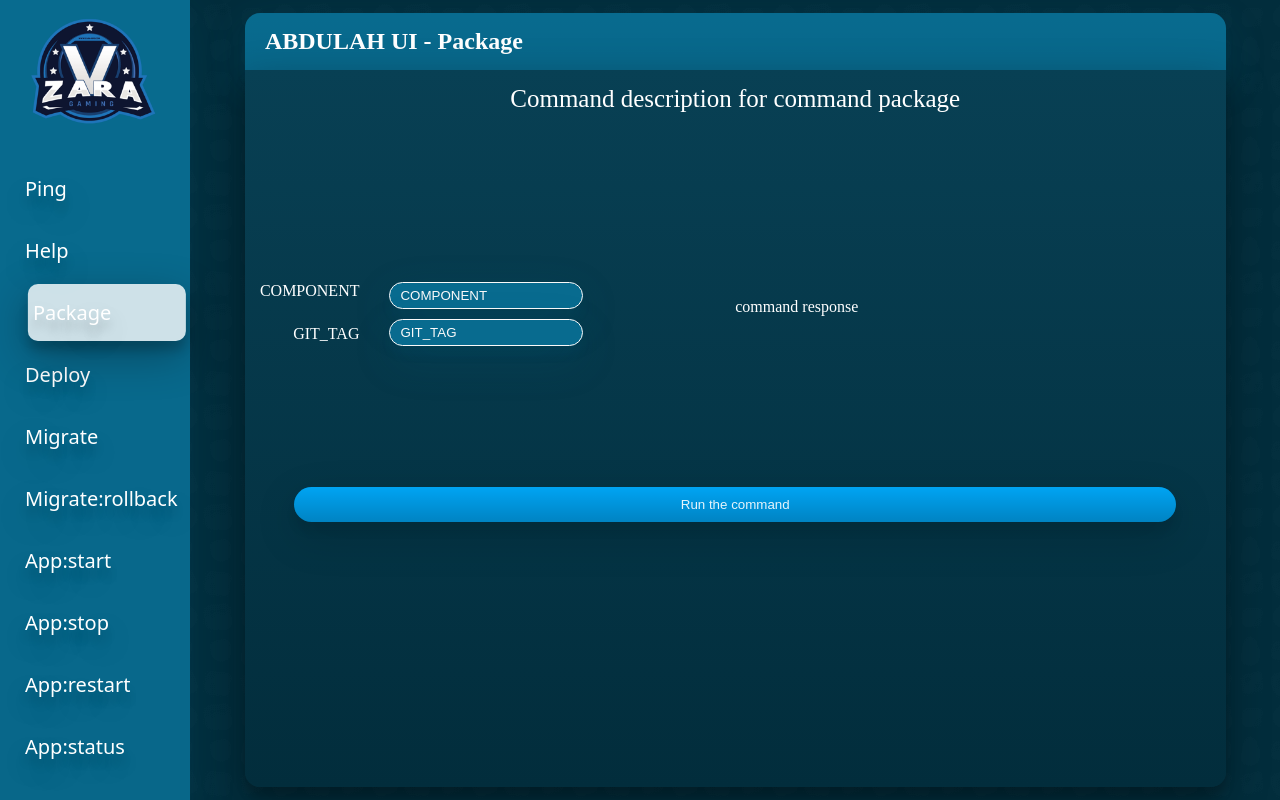
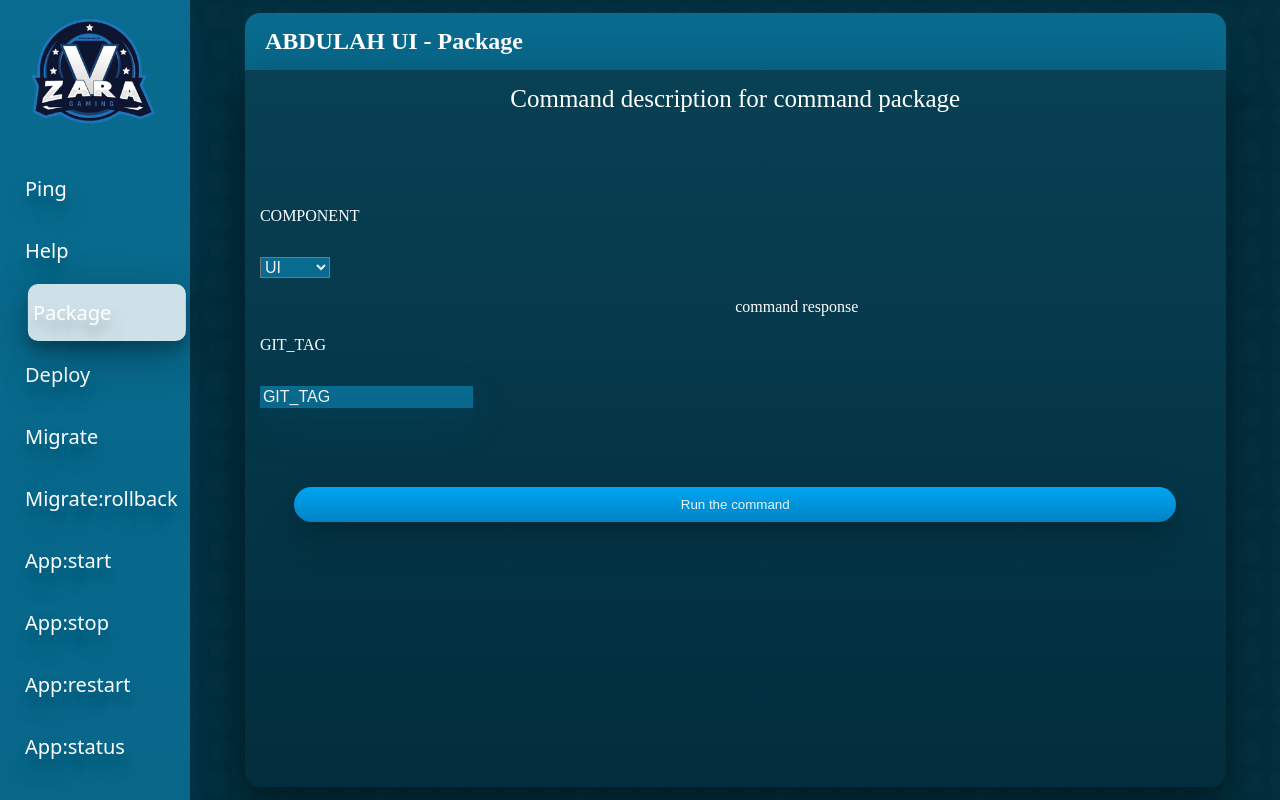
Before and after one commit to arminl17/AbdulahUITSv2, a React (Create React App) app: page / in a window 1280 px wide. Both pictures are taken after a click on the element "Package". Built offline with nearby package versions, Linux system fonts and the light colour scheme.

Commit message:
added new logic for dynamicly loading inputs for commands

```diff
--- a/src/Components/CommandUI.tsx
+++ b/src/Components/CommandUI.tsx
@@ -1,7 +1,7 @@
 import React, { FC } from "react";
 import { Fade } from "react-awesome-reveal";
 import { ICommand } from "../interfaces/CommandInterface";
-
+import { CommandArgument } from "../types/CommandArgument";
 import "../styles/CommandUI.scss";
 
 interface Props {
@@ -9,46 +9,56 @@ interface Props {
 }
 const CommandUI = ({ activeCommand }: Props) => {
   return (
-    <div className='commandContent'>
+    <div className='command-content'>
       <Fade cascade>
-        <p className='commandDescText'>{activeCommand.commandDesc}</p>
+        <p className='command-desc-text'>{activeCommand.commandDesc}</p>
       </Fade>
-      <div className='commandInputOutputWrapper'>
+      <div className='command-input-output-wrapper'>
         <div className='command'>
-          <div className='inputDesc'>
-            {activeCommand.argumentNum === 0 ? (
-              <></>
-            ) : (
-              activeCommand.arguments.map((name, index) => (
-                <span key={index} className='inputDesc'>
-                  {name}
-                </span>
-              ))
-            )}
-          </div>
-          <div className='input'>
-            {activeCommand.argumentNum === 0 ? (
-              <></>
-            ) : (
-              activeCommand.arguments.map((name, index) => {
+          {activeCommand.argumentNum === 0 ? (
+            <>
+              <p>This command does not require any parameters</p>
+            </>
+          ) : (
+            activeCommand.arguments.map(
+              (argument: CommandArgument, index: number) => {
                 return (
-                  <input
-                    key={index}
-                    type='text'
-                    className='optionsText'
-                    placeholder={name}
-                  />
+                  <div className='custom-select' key={`cmdarg${argument.name}`}>
+                    <span className='input-desc'>{argument.name}</span>
+                    {argument.type === "dropdown" ? (
+                      <select
+                        name='argument-select'
+                        className='custom-select-options'
+                      >
+                        {argument.values?.map(
+                          (value: string, index: number) => {
+                            return (
+                              <option
+                                className='options'
+                                value={value}
+                                key={`cmdargval${value}`}
+                              >
+                                {value}
+                              </option>
+                            );
+                          }
+                        )}
+                      </select>
+                    ) : (
+                      <input type='text' placeholder={argument.name} />
+                    )}
+                  </div>
                 );
-              })
-            )}
-          </div>
+              }
+            )
+          )}
         </div>
 
-        <div className='commandResponse'>
+        <div className='command-response'>
           <p>command response</p>
         </div>
       </div>
-      <button className='commandRun'>Run the command</button>
+      <button className='command-run'>Run the command</button>
     </div>
   );
 };
--- a/src/Views/Home.tsx
+++ b/src/Views/Home.tsx
@@ -14,8 +14,8 @@ const Home = () => {
         setActiveCommand={setActiveCommand}
       />
 
-      <div className='mainWrapper'>
-        <h2 className='abdulahText'>ABDULAH UI - {activeCommand.name} </h2>
+      <div className='main-wrapper'>
+        <h2 className='abdulah-text'>ABDULAH UI - {activeCommand.name} </h2>
         <CommandUI activeCommand={activeCommand} />
       </div>
     </>
--- a/src/assets/commandList.ts
+++ b/src/assets/commandList.ts
@@ -1,3 +1,27 @@
+import { CommandArgument } from "../types/CommandArgument";
+
+const componentArg: CommandArgument = {
+  name: "COMPONENT",
+  type: "dropdown",
+  values: ["UI", "Client", "Server"],
+};
+
+const envArg: CommandArgument = {
+  name: "ENVIRONMENT",
+  type: "dropdown",
+  values: ["Production", "Development"],
+};
+
+const appArg: CommandArgument = {
+  name: "APP",
+  type: "dropdown",
+  values: ["zerodawn"],
+};
+const gitArg: CommandArgument = {
+  name: "GIT_TAG",
+  type: "input",
+};
+
 export let commandList = [
   {
     name: "Ping",
@@ -17,48 +41,48 @@ export let commandList = [
     name: "Package",
     commandDesc: "Command description for command package",
     argumentNum: 2,
-    arguments: ["COMPONENT", "GIT_TAG"],
+    arguments: [componentArg, gitArg],
   },
   {
     name: "Deploy",
     commandDesc: "Command description for command deploy",
     argumentNum: 3,
-    arguments: ["COMPONENT", "ENVIRONMENT", "GIT_TAG"],
+    arguments: [componentArg, envArg, gitArg],
   },
   {
     name: "Migrate",
     commandDesc: "Command description for command migrate",
     argumentNum: 2,
-    arguments: ["APP", "ENV_NAME"],
+    arguments: [appArg, gitArg],
   },
   {
     name: "Migrate:rollback",
     commandDesc: "Command description for command migrate:rollback",
     argumentNum: 2,
-    arguments: ["APP", "ENV_NAME"],
+    arguments: [appArg, envArg],
   },
   {
     name: "App:start",
     commandDesc: "Command description for command app:start",
     argumentNum: 2,
-    arguments: ["APP", "ENV_NAME"],
+    arguments: [appArg, envArg],
   },
   {
     name: "App:stop",
     commandDesc: "Command description for command app:stop",
     argumentNum: 2,
-    arguments: ["APP", "ENV_NAME"],
+    arguments: [appArg, envArg],
   },
   {
     name: "App:restart",
     commandDesc: "Command description for command app:restart",
     argumentNum: 2,
-    arguments: ["APP", "ENV_NAME"],
+    arguments: [appArg, envArg],
   },
   {
     name: "App:status",
     commandDesc: "Command description for command app:status",
     argumentNum: 2,
-    arguments: ["APP", "ENV_NAME"],
+    arguments: [appArg, envArg],
   },
 ];
--- a/src/interfaces/CommandInterface.ts
+++ b/src/interfaces/CommandInterface.ts
@@ -1,6 +1,8 @@
+import { CommandArgument } from "../types/CommandArgument";
+
 export interface ICommand {
   name: string;
   commandDesc: string;
   argumentNum: number;
-  arguments: string[];
+  arguments: CommandArgument[];
 }
--- a/src/styles/App.scss
+++ b/src/styles/App.scss
@@ -37,7 +37,7 @@ html {
     flex-direction: column;
   }
 }
-.mainWrapper {
+.main-wrapper {
   align-self: center;
   height: 100%;
   display: flex;
--- a/src/styles/CommandUI.scss
+++ b/src/styles/CommandUI.scss
@@ -1,5 +1,5 @@
 @import "../styles/colors";
-.commandContent {
+.command-content {
   display: flex;
   align-content: space-between;
   background: $contentColorBG;
@@ -13,13 +13,13 @@
   border-bottom-left-radius: 15px;
   border-bottom-right-radius: 15px;
   flex-direction: column;
-  .commandDescText {
+  .command-desc-text {
     padding: 15px;
     font-size: 25px;
     text-align: center;
   }
 
-  .commandRun {
+  .command-run {
     border-radius: 30px;
     padding: 10px 20px;
     color: #ffffffe6;
@@ -39,7 +39,7 @@
     align-self: center;
   }
 
-  .commandInputOutputWrapper {
+  .command-input-output-wrapper {
     display: flex;
     flex-direction: row;
     align-items: center;
@@ -50,41 +50,19 @@
       margin-left: 15px;
       height: 100%;
       display: flex;
-      flex-direction: row;
-      justify-content: center;
-      align-items: center;
+      flex-direction: column;
+      justify-content: space-evenly;
 
-      .inputDesc {
+      .input-desc {
         height: 50px;
         display: flex;
-        flex-direction: column;
         text-align: right;
         padding-right: 15px;
 
-        span.inputDesc {
+        span.input-desc {
           padding-bottom: 25px;
           height: 100px;
         }
-      }
-
-      .input {
-        display: flex;
-        flex-direction: column;
-        height: 50px;
-        input {
-          margin-bottom: 20px;
-        }
-        .optionsText {
-          background-color: #086b8f;
-          box-shadow: $mainBoxShadow;
-          padding-left: 10px;
-          padding-top: 5px;
-          padding-bottom: 5px;
-          padding-right: 5px;
-          margin-bottom: 10px;
-          display: block;
-          border-radius: 15px;
-          cursor: pointer;
       }
       .custom-select-options {
         display: flex;
@@ -93,6 +71,8 @@
         position: absolute;
         opacity: 1;
         transition: all 500ms ease-in-out;
+        font-size: 16px;
+        color: #f1f1f1;
         .options {
           box-shadow: $contentColorBoxShadow;
           padding-left: 20px;
@@ -113,20 +93,28 @@
     }
   }
 
-    .commandResponse {
+  .command-response {
     width: 50%;
-    }
   }
 }
 
 input::placeholder {
-  color: #fafafa;
+  color: #f1f1f1;
 }
 
 input {
-  border: 1px solid #fafafa;
+  border: 1px solid #086b8f;
+  background: linear-gradient(
+      180deg,
+      rgba(0, 0, 0, 0) 0%,
+      rgba(0, 0, 0, 0.04) 100%
+    ),
+    #086b8f;
+  box-shadow: $mainBoxShadow;
+  font-size: 16px;
+  color: $contentColorBG;
 }
-.abdulahText {
+.abdulah-text {
   align-self: center;
   padding-top: 15px;
   padding-bottom: 15px;
@@ -142,8 +130,3 @@ input {
   border-top-right-radius: 15px;
   padding-left: 20px;
 }
-
-.commandDescText {
-  font-size: 25px;
-  text-align: center;
-}
--- /dev/null
+++ b/src/types/CommandArgument.ts
@@ -0,0 +1,5 @@
+export type CommandArgument = {
+  name: string;
+  type: string;
+  values?: string[];
+};
```
Lines whose indentation alone changed are shown as unchanged.
